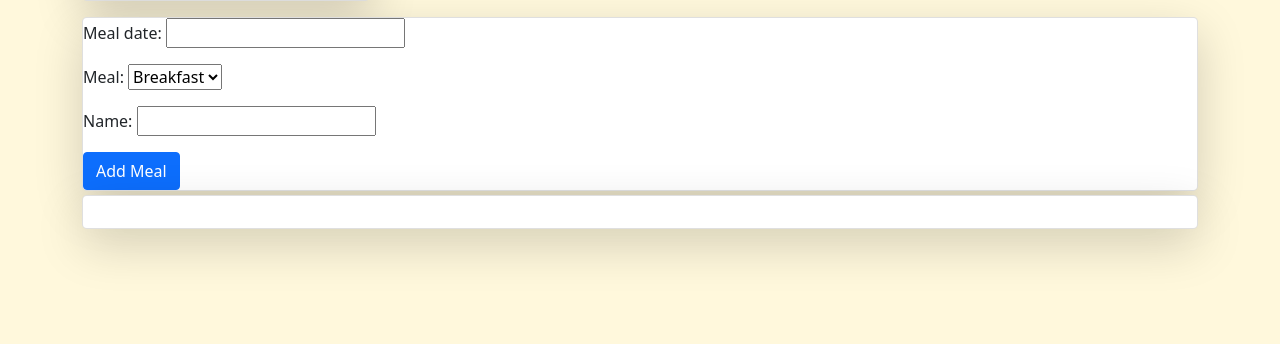
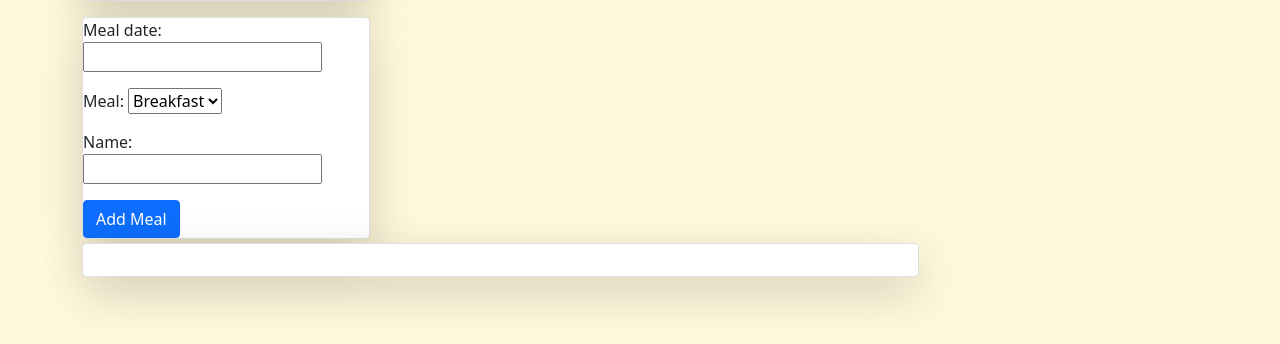
Before and after one commit to wingsforsophia/Django-Meal-Planner, a Django app: template main_app/templates/plans/detail.html in a window 1280 px wide. Shown: the part 279-623 px from the top of the page. Run offline with Django 3.2, Linux system fonts and the light colour scheme; the template is opened without the code that fills it: values that come from a table or form of the project are taken from there, others are empty; some libraries are stand-ins or nearby versions.

Commit message:
change width of meals list

```diff
--- a/main_app/templates/plans/detail.html
+++ b/main_app/templates/plans/detail.html
@@ -14,7 +14,7 @@
   </div>
 </div>
 </div>
-<div class="card rounded-3 shadow-lg mb-1">
+<div class="card rounded-3 shadow-lg mb-1" style="width: 18rem">
   <form  action="{% url 'add_meal' plan.id %}" method="post">
     {% csrf_token %}
     {{ meal_form.as_p }}
@@ -22,7 +22,7 @@
   </form>
   </div>
 {% comment %} begin meal list {% endcomment %}
- <div class="card rounded-3 shadow-lg">
+ <div class="card rounded-3 shadow-lg w-75" >
   <div class="card-body">
     {% for meal in plan.meal_set.all %}
       {{meal.date}} - {{meal.get_meal_display}} - {{meal.name}}
```
